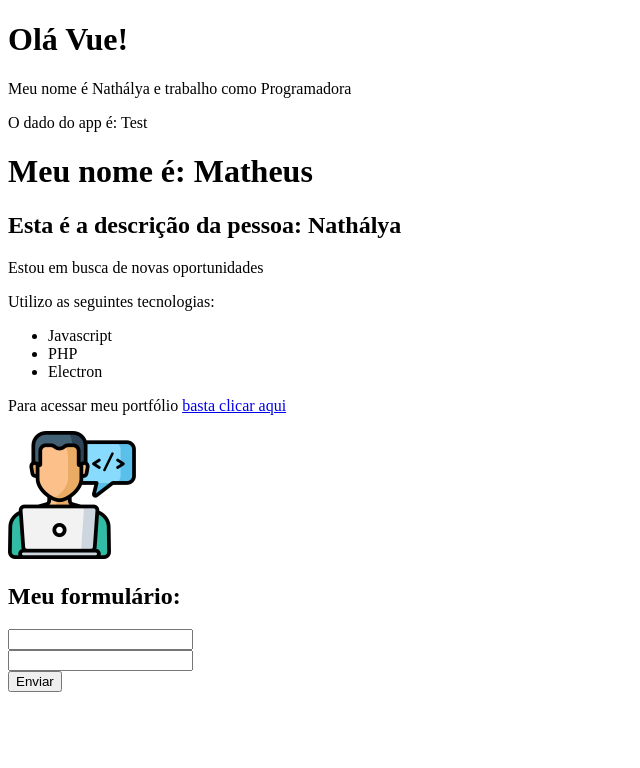
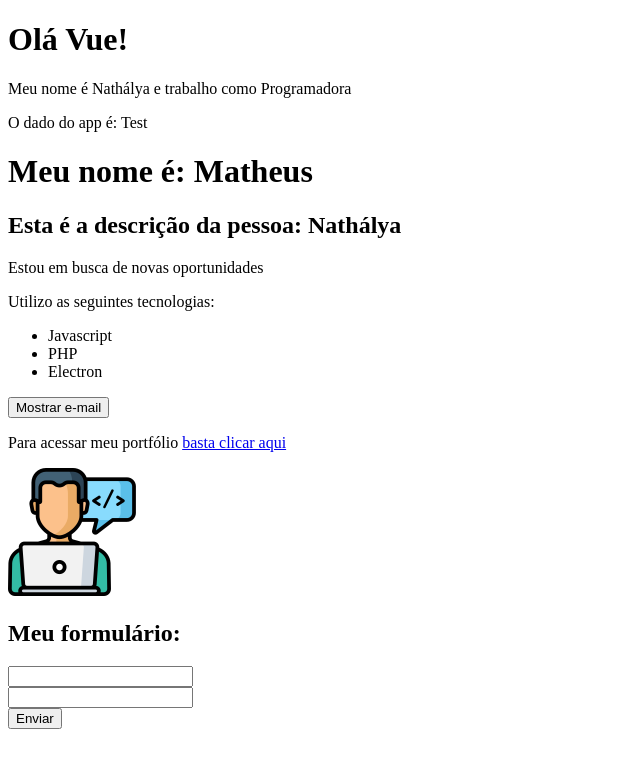
Before and after one commit to Nathgit198/Estudo-Vue-JS, a Vue app in the folder projeto_vue/: page / in a window 1280 px wide. Shown: the top 768 px of the page, without its empty margins (0-640 px from the left). Built offline with nearby package versions, Linux system fonts and the light colour scheme.

Commit message:
Métodos

```diff
--- a/projeto_vue/src/components/Info.vue
+++ b/projeto_vue/src/components/Info.vue
@@ -8,6 +8,9 @@
             <li>PHP</li>
             <li>Electron</li>
         </ul>
+        <div>
+            <button @click="showEmail"> {{ textoBotao }} </button>
+        </div>
         <p v-show="mostrar_email">Mande uma mensagem para: {{ email }} </p>
         <p>Para acessar meu portfólio <a v-bind:href="meu_link" target="_blank">basta clicar aqui</a> </p>
         <Picture />
@@ -26,7 +29,18 @@
                 esta_trabalhando: false,
                 mostrar_email: false,
                 email: 'nath.conta14@gmail.com',
-                meu_link: 'https://google.com'
+                meu_link: 'https://google.com',
+                textoBotao: 'Mostrar e-mail'
+            }
+        },
+        methods: {
+            showEmail() {
+                this.mostrar_email = !this.mostrar_email
+                if(!this.mostrar_email) {
+                    this.textoBotao = 'Mostrar e-mail'
+                } else {
+                    this.textoBotao = 'Esconder e-mail'
+                }
             }
         }
     }
--- a/projeto_vue/src/components/lifeCycle.vue
+++ b/projeto_vue/src/components/lifeCycle.vue
@@ -14,11 +14,20 @@
             setTimeout(() => {
                 this.nome = 'Nathálya'
             }, 1000);
+
+            this.lifeCycle()
         },
         mounted() {
             setTimeout(() => {
                 this.nome = 'Matheus'
             }, 2000);
+
+            this.lifeCycle()
+        },
+        methods: {
+            lifeCycle() {
+                console.log("Executou")
+            }
         }
     }
 </script>
```
